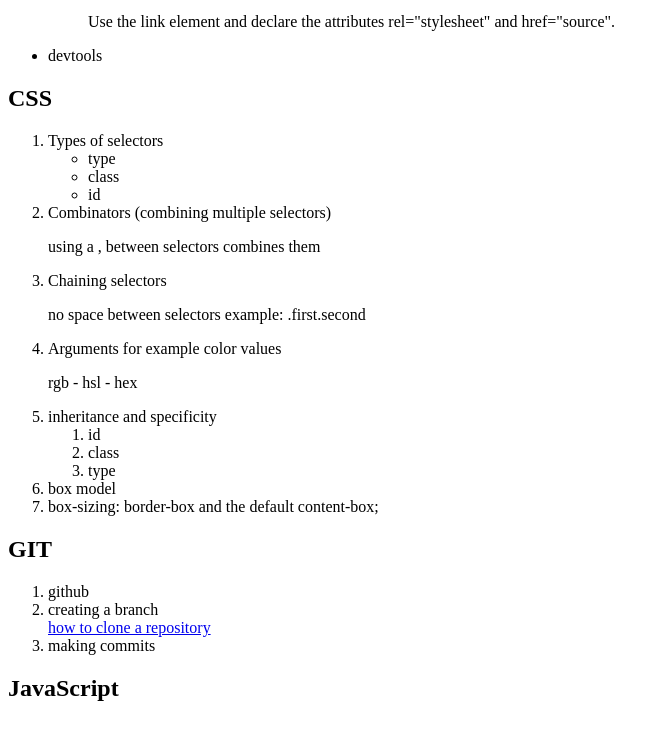
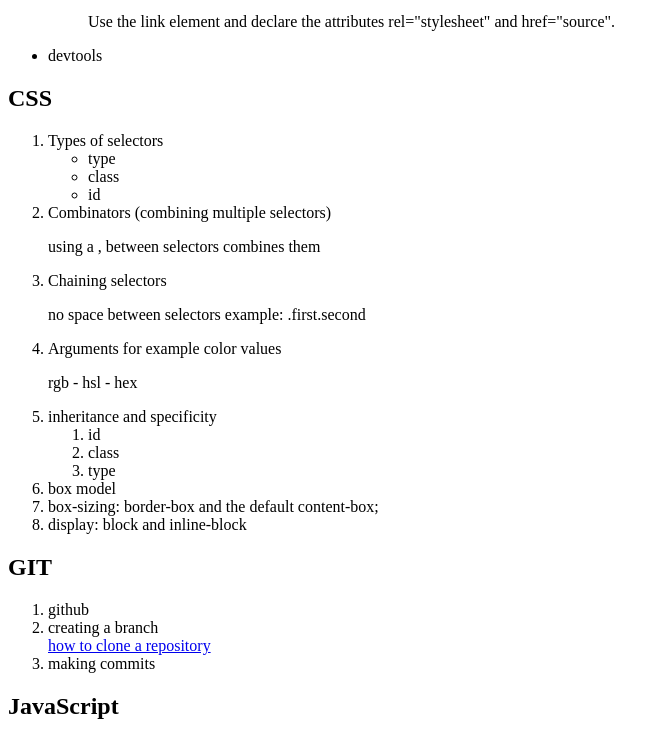
Before and after one commit to TimVH1992/learned, a plain HTML site: page index.html in a window 1280 px wide. Shown: the part 456-1196 px from the top of the page, without its empty margins (0-664 px from the left). Drawn offline with Linux system fonts and the light colour scheme.

Commit message:
Add css display attribute

```diff
--- a/index.html
+++ b/index.html
@@ -45,6 +45,7 @@
             </ol>
             <li>box model</li>
             <li>box-sizing: border-box and the default content-box;</li>
+            <li>display: block and inline-block</li>
         </ol>
 
     <h2>GIT</h2>
```
